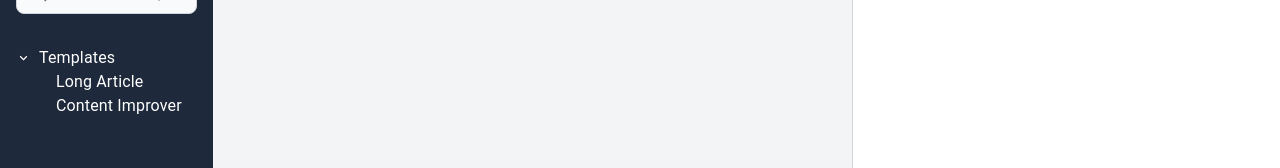
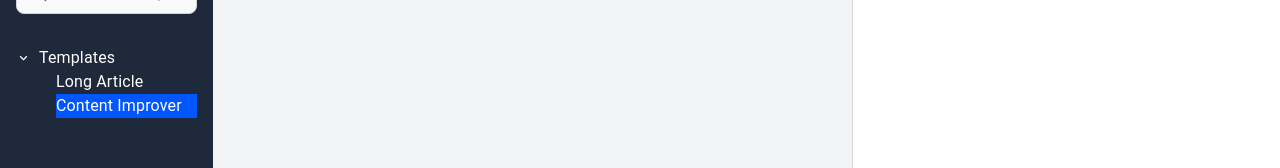
Before and after one commit to JupyterTech/watsom-ai-frontend, a React (Create React App) app: page /template/content_improver in a window 1280 px wide. Shown: the part 278-446 px from the top of the page. Built offline with nearby package versions, Linux system fonts and the light colour scheme; the HTML template or start-up script is replaced by a standard one.

Commit message:
fix: upgrade the generate page sidebar style

```diff
--- a/src/components/Generate/Sidebar.jsx
+++ b/src/components/Generate/Sidebar.jsx
@@ -209,8 +209,8 @@ function Sidebar({
             sx={{ height: 240, flexGrow: 1, maxWidth: 400, overflowY: 'auto' }}
           >
             <TreeItem nodeId="1" label="Templates">
-              <TreeItem nodeId="2" label="Long Article" onClick={() => navigate('/template/long_article')} />
-              <TreeItem nodeId="3" label="Content Improver" onClick={() => navigate('/template/content_improver')} />
+              <TreeItem nodeId="2" label={<div className={`${pathname.includes('long_article') && "bg-site_light-100"}`}>Long Article</div>} onClick={() => navigate('/template/long_article')} />
+              <TreeItem nodeId="3" label={<div className={`${pathname.includes('content_improver') && "bg-site_light-100"}`}>Content Improver</div>} onClick={() => navigate('/template/content_improver')} />
             </TreeItem>
           </TreeView>
         </div>
```
